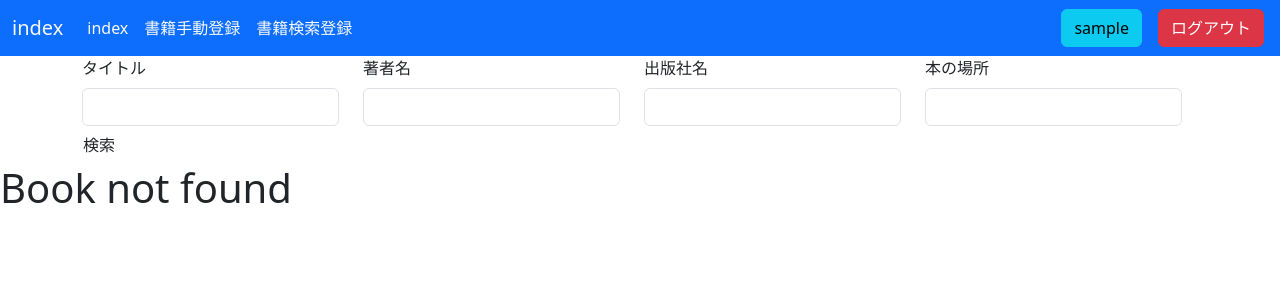
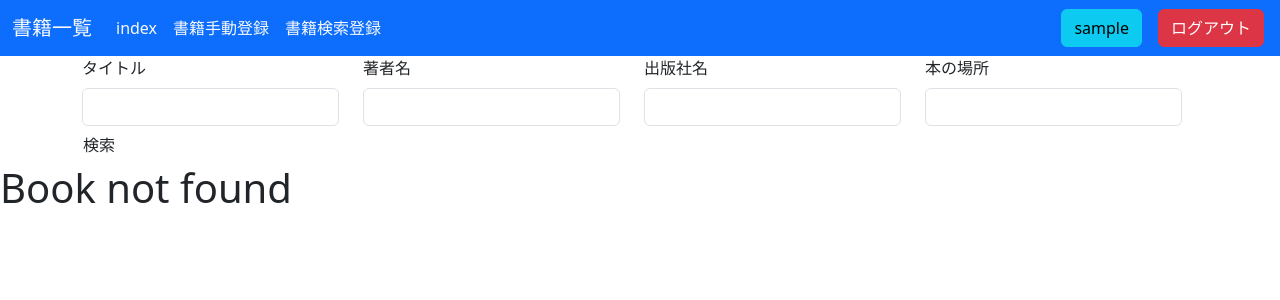
Before and after one commit to Paspenta/Paspenta_bookmanager, a Flask app: page / in a window 1280 px wide. Shown: the top 300 px of the page. Run offline with Flask 3, Linux system fonts and the light colour scheme; the visitor is signed in with stand-in values (Sample User, id 1); data comes from the database, SQL or seed files in the repository; data that the repository does not hold is empty.

Commit message:
fix search form

```diff
--- a/bookmanager/templates/index.html
+++ b/bookmanager/templates/index.html
@@ -1,9 +1,9 @@
 {% extends "base.html" %}
 
-{% set title = "index" %}
+{% set title = "書籍一覧" %}
 
 {% block content %}
-    <div class="container">
+    <div class="container d-flex justify-content-center">
         <form action="{{ url_for('manager.index') }}" method="get" class="row">
             <div class="col-auto">
                 <label for="SeriesName" class="form-label">タイトル</label>
```
